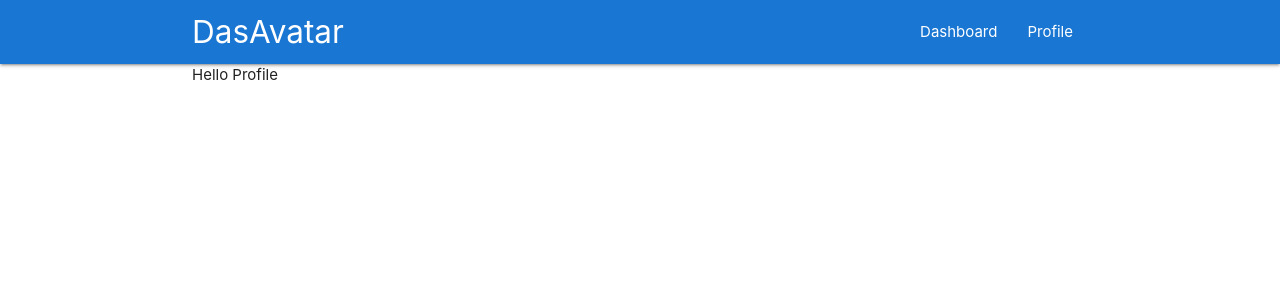
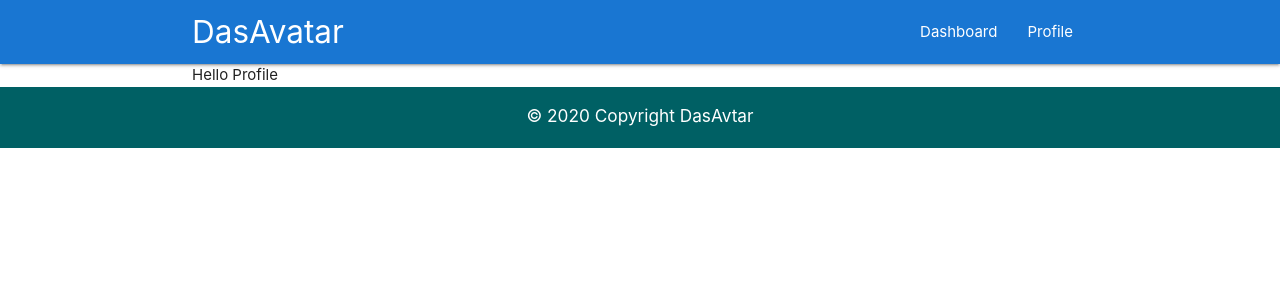
Before and after one commit to harshtyagimdr/dasavatar, a React (Create React App) app in the folder dasavatar_web/: page /profile in a window 1280 px wide. Shown: the top 300 px of the page. Built offline with nearby package versions, Linux system fonts and the light colour scheme.

Commit message:
Web-footer-added

```diff
--- a/dasavatar_web/src/App.js
+++ b/dasavatar_web/src/App.js
@@ -3,18 +3,20 @@ import { BrowserRouter, Switch, Route } from 'react-router-dom'
 import Dashboard from './Components/Dashboard/Dashboard';
 import Profile from './Components/Dashboard/Profile';
 import Navbar from './Components/Dashboard/Navbar';
+import Footer from './Components/Dashboard/Footer';
 
 class App extends Component {
  render(){
    return(
      <BrowserRouter>
      <div>
-       <Navbar />
-     <Switch>
+        <Navbar />
+        <Switch>
             <Route exact path='/'component={Dashboard} />
             <Route path='/profile'component={Profile} />
 
           </Switch>
+        <Footer />
      </div>
      </BrowserRouter>
    )
--- /dev/null
+++ b/dasavatar_web/src/Components/Dashboard/Footer.js
@@ -0,0 +1,16 @@
+import React from 'react';
+
+const Footer = () => {
+    return (
+        <footer class="page-footer footer-copyright cyan darken-4">
+            <div class="center">
+                <h6 class="container">
+                    © 2020 Copyright DasAvtar
+                </h6>
+                    <br></br>
+            </div>
+        </footer>
+    )
+}
+
+export default Footer;
```
